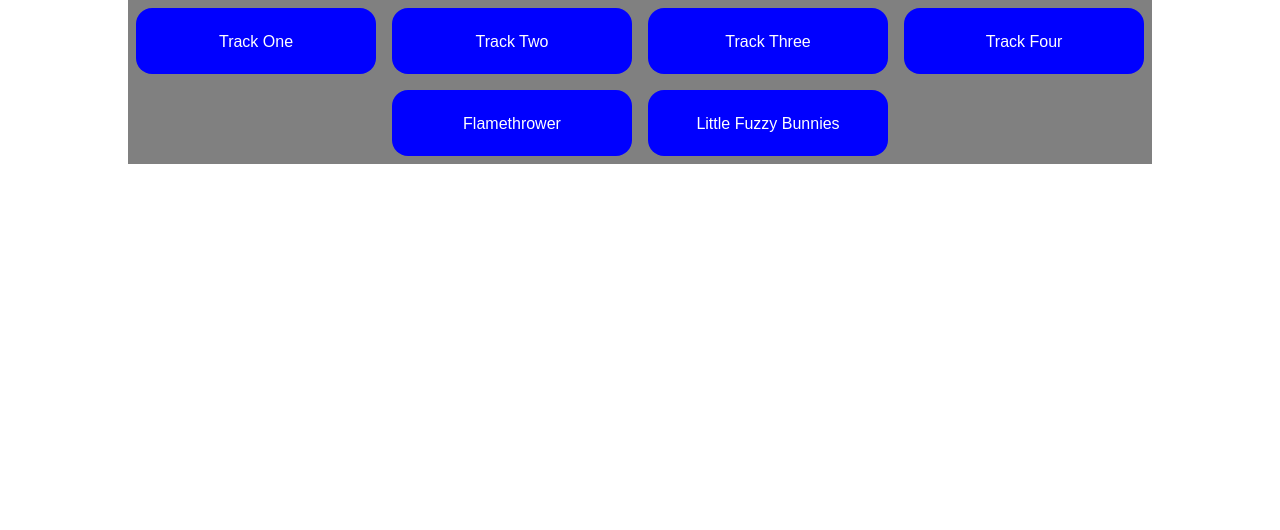
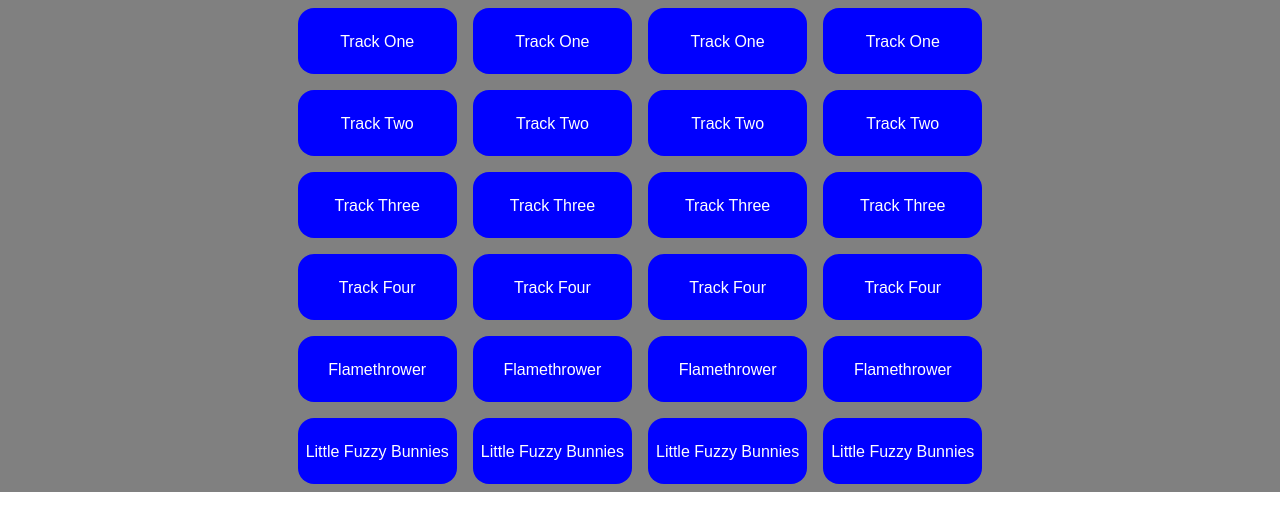
Before and after one commit to gbhook/flexbox-menus, a plain HTML site: page static/index.html in a window 1280 px wide. Drawn offline with Linux system fonts and the light colour scheme.

Commit message:
using flex columns

```diff
--- a/static/css/layout.css
+++ b/static/css/layout.css
@@ -50,11 +50,20 @@ a {
 
 }
 
+.main-column {
+    display:flex ;
+    flex-wrap:wrap;
+    justify-content: flex-start;
+    flex-direction: column;
+    margin: 0 0 auto ;
+    background: gray;
+}
+
 #main-content {
     display:flex ;
     flex-wrap:wrap;
     justify-content: center;
-    width:80%;
+    width:100%;
     margin: 0 auto ;
     background: gray;
 }
--- a/static/index.html
+++ b/static/index.html
@@ -8,7 +8,12 @@
 </head>
 <body>
 <div id="outer-wrap">
-    <main id="main-content"></main>
+    <main id="main-content">
+        <div id="column1" class="main-column"></div>
+        <div id="column2" class="main-column"></div>
+        <div id="column3" class="main-column"></div>
+        <div id="column4" class="main-column"></div>
+    </main>
 </div>
 <script type="text/javascript" src="js/index.js"></script>
 
--- a/static/js/index.js
+++ b/static/js/index.js
@@ -26,12 +26,19 @@ var MasterGrid = function() {
 MasterGrid.prototype.init = function() {
 
 
-    this.mainDiv = document.getElementById('main-content') ;
+    this.buildColumn(document.getElementById('column1')) ;
+    this.buildColumn(document.getElementById('column2')) ;
+    this.buildColumn(document.getElementById('column3')) ;
+    this.buildColumn(document.getElementById('column4')) ;
+
+} ;
+
+MasterGrid.prototype.buildColumn = function(div) {
 
     for(var key in this.gridData) {
 
         var gridItem = this.buildDivElements(key);
-        this.mainDiv.appendChild(gridItem) ;
+        div.appendChild(gridItem) ;
         gridItem.addEventListener('click', this.buildSubMenu.bind(this));
     }
 
```
